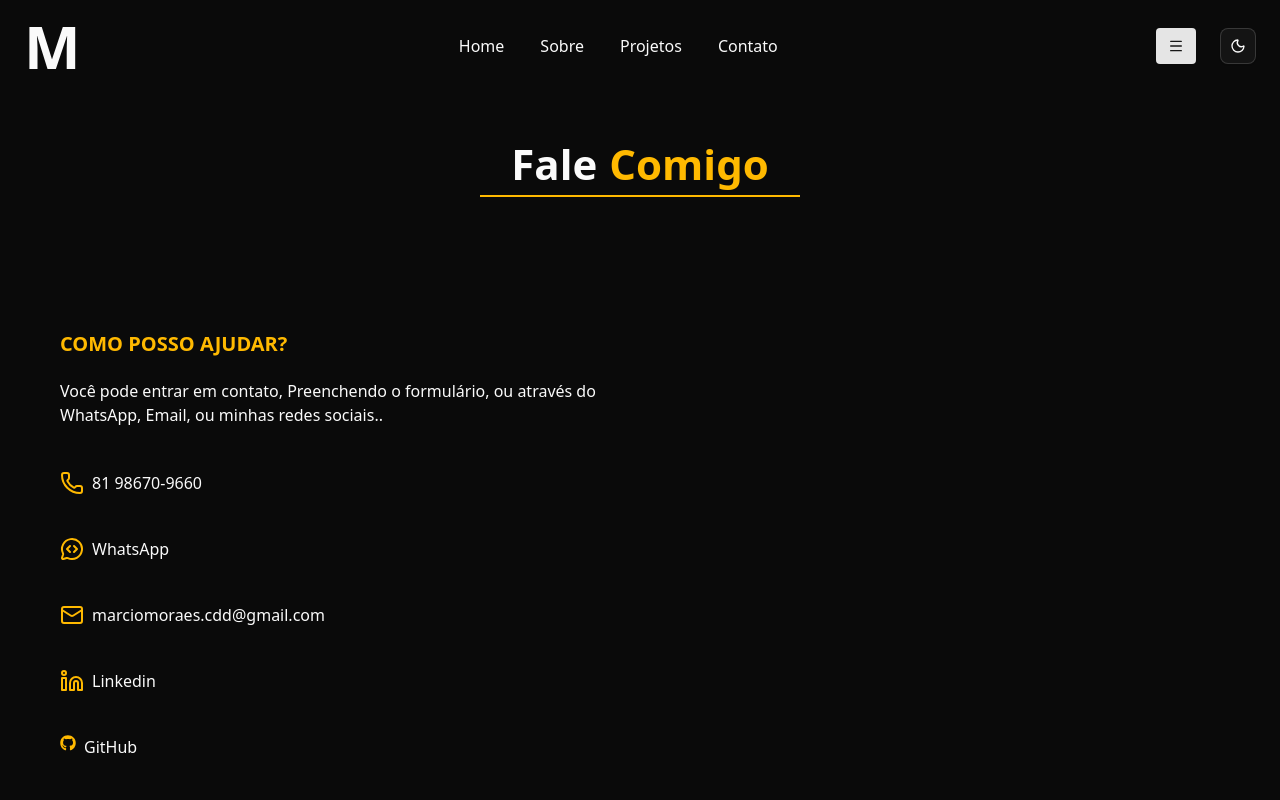
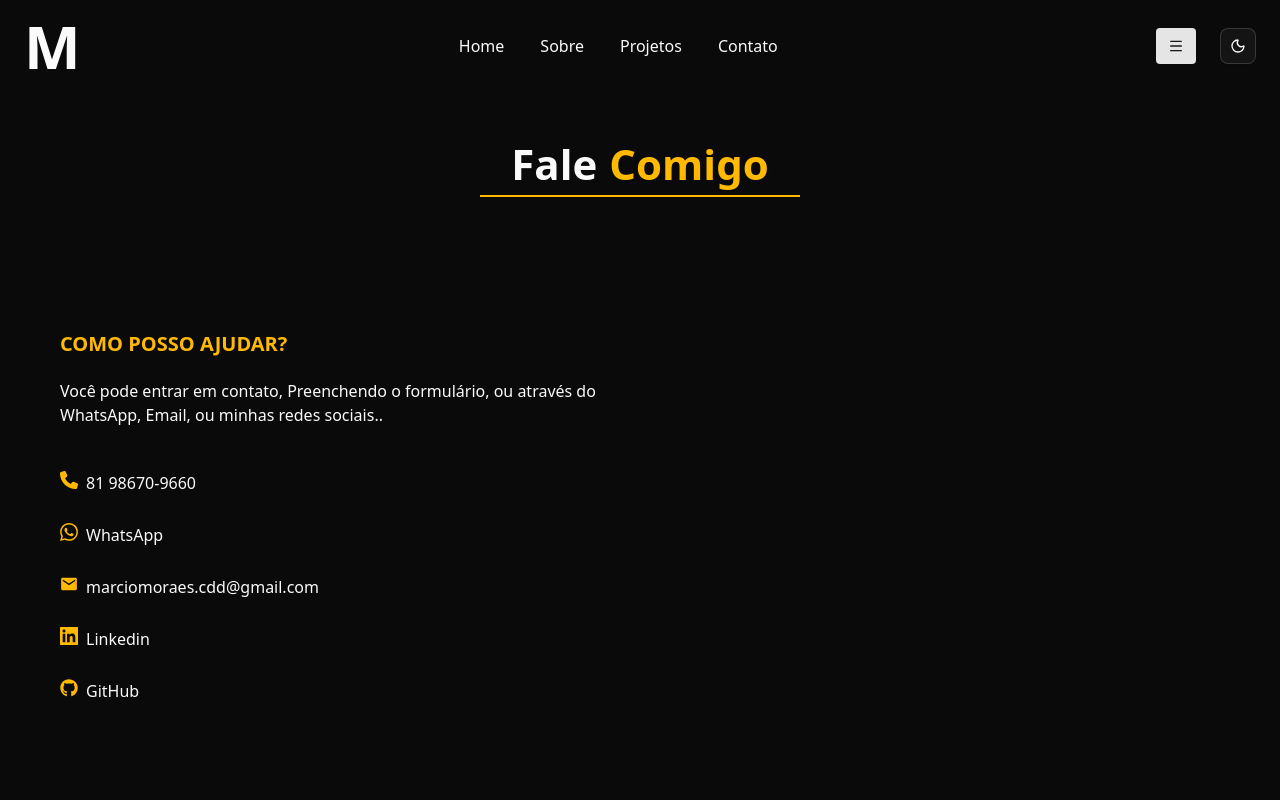
Before and after one commit to Marcio-Moraes/portfolio-nextjs, a Next.js app: page /contato in a window 1280 px wide. Shown: the top 800 px of the page. Built offline with nearby package versions, Linux system fonts and the light colour scheme.

Commit message:
Ajustes ícones Página Contato e espaçamentos

```diff
--- a/src/app/contato/page.tsx
+++ b/src/app/contato/page.tsx
@@ -1,9 +1,14 @@
-import { Linkedin, Mail, MessageCircleCode, Phone } from "lucide-react";
+import { Mail, Phone } from "lucide-react";
 import { SubTitulo } from "../components/layout/subTitulo";
 import { Titulo } from "../components/layout/titulo";
 import Link from "next/link";
 import { FaGithub } from "react-icons/fa";
-import { VscGithubInverted } from "react-icons/vsc";
+import { ImWhatsapp } from "react-icons/im";
+import { GrLinkedin } from "react-icons/gr";
+import { FaPhone } from "react-icons/fa6";
+import { IoMdMail } from "react-icons/io";
+
+
 
 
 
@@ -17,13 +22,13 @@ const Contato = () => {
 
                     <p>Você pode entrar em contato, Preenchendo o formulário, ou através do WhatsApp, Email, ou minhas redes sociais..</p>
 
-                    <ul className="flex flex-col justify-start gap-8 my-10">
+                    <ul className="flex flex-col justify-start gap-5 my-10">
                         <li className="">
                             <Link
                                 href="tel:+5581986709660"
                                 className="inline-flex gap-2 py-1 pr-5"
                             >
-                                <Phone className="text-amber-400" /> 81 98670-9660
+                                <FaPhone className="text-amber-400 text-lg" /> 81 98670-9660
                             </Link>
                         </li>
                         <li className="">
@@ -32,7 +37,7 @@ const Contato = () => {
                                 target="_blank"
                                 className="inline-flex gap-2 py-1 pr-5"
                             >
-                                <MessageCircleCode className="text-amber-400" /> WhatsApp
+                                <ImWhatsapp className="text-amber-400 text-lg" /> WhatsApp
                             </Link>
                         </li>
                         <li>
@@ -41,7 +46,7 @@ const Contato = () => {
                                 target="_blank"
                                 className="inline-flex gap-2 py-1 pr-5"
                             >
-                                <Mail className="text-amber-400" /> marciomoraes.cdd@gmail.com
+                                <IoMdMail className="text-amber-400 text-lg" /> marciomoraes.cdd@gmail.com
                             </Link>
                         </li>
                         <li>
@@ -50,7 +55,7 @@ const Contato = () => {
                                 target="_blank"
                                 className="inline-flex gap-2 py-1 pr-5"
                             >
-                               <Linkedin className="text-amber-400" /> Linkedin
+                               <GrLinkedin className="text-amber-400 text-lg" /> Linkedin
                             </Link>
                         </li>
                         <li>
@@ -59,7 +64,7 @@ const Contato = () => {
                                 target="_blank"
                                 className="inline-flex gap-2 py-1 pr-5"
                             >
-                                <FaGithub className="text-amber-400" /> GitHub
+                                <FaGithub className="text-amber-400 text-lg" /> GitHub
                             </Link>
                         </li>
                     </ul>
```
